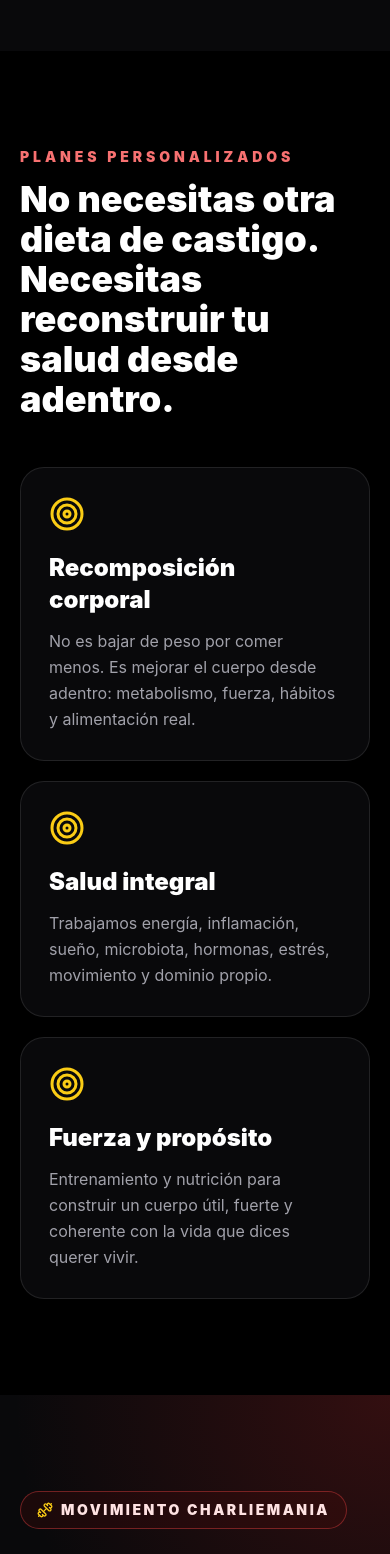
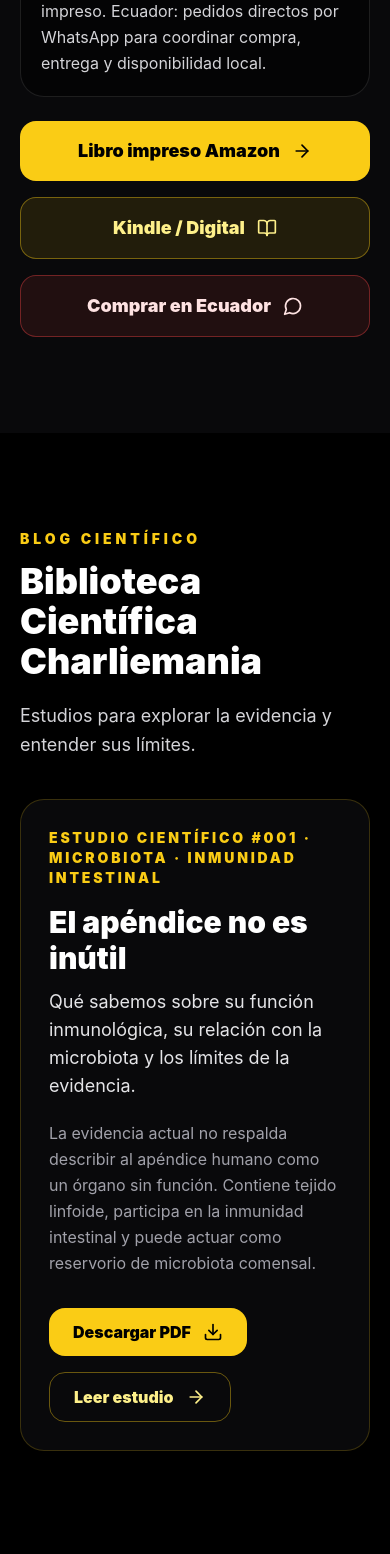
Before and after one commit to creatividadufo-dev/charliemania-web, a React (Vite) app: page / in a window 390 px wide. Shown: the part 7400-8954 px from the top of the page. Built offline with nearby package versions, Linux system fonts and the light colour scheme.

Commit message:
Add scientific library and appendix study PDF

```diff
--- a/src/App.jsx
+++ b/src/App.jsx
@@ -21,6 +21,7 @@ import {
   Youtube,
   LockKeyhole,
   LogOut,
+  Download,
 } from "lucide-react";
 
 const SCANNER_URL = "https://charliemania-scanner-v25.vercel.app/";
@@ -36,6 +37,8 @@ const BOOK_ECUADOR_WHATSAPP_URL =
 const LOGO_URL = "/charliemania-logo.png";
 const PORTRAIT_URL = "/carlos-charliemania-portrait.png";
 const BOOK_COVER_URL = "/cuerpos-que-conquistan-portada.png";
+const STUDY_001_DOWNLOAD_URL =
+  "/descargables/Charliemania_Estudio_Cientifico_001_Apendice.pdf";
 
 // Primera capa de acceso básica en frontend. Este código puede descubrirse al
 // inspeccionar la web y no reemplaza seguridad real con backend/autenticación.
@@ -51,11 +54,25 @@ const movementRoutines = [
   { title: "Rutina 6", youtubeId: "K3CCBL268m0" },
 ];
 
+const scientificStudies = [
+  {
+    number: "Estudio Científico #001",
+    title: "El apéndice no es inútil",
+    subtitle:
+      "Qué sabemos sobre su función inmunológica, su relación con la microbiota y los límites de la evidencia.",
+    summary:
+      "La evidencia actual no respalda describir al apéndice humano como un órgano sin función. Contiene tejido linfoide, participa en la inmunidad intestinal y puede actuar como reservorio de microbiota comensal.",
+    category: "Microbiota · Inmunidad intestinal",
+    downloadUrl: STUDY_001_DOWNLOAD_URL,
+  },
+];
+
 const navItems = [
   "Inicio",
   "Método",
   "Scanner",
   "Libro",
+  "Blog científico",
   "Planes",
   "Movimiento",
   "Sobre mí",
@@ -505,15 +522,94 @@ export default function CharliemaniaWebsite() {
               urgente: tu cuerpo es templo, herramienta de misión y territorio
               de conquista.
             </p>
+            <div className="rounded-3xl border border-white/10 bg-black/50 p-5">
+              <p className="text-sm font-black uppercase tracking-[0.22em] text-yellow-400">
+                Compra del libro
+              </p>
+              <p className="mt-3 leading-relaxed text-zinc-300">
+                Amazon: disponible para lectores internacionales en formato
+                digital e impreso. Ecuador: pedidos directos por WhatsApp para
+                coordinar compra, entrega y disponibilidad local.
+              </p>
+            </div>
+
+            <div className="flex flex-col gap-4 sm:flex-row sm:flex-wrap">
               <a
-              href={WHATSAPP_URL}
+                href={AMAZON_PRINT_URL}
+                target="_blank"
+                rel="noopener noreferrer"
+                className="inline-flex items-center justify-center gap-3 rounded-2xl bg-yellow-400 px-7 py-4 text-lg font-black text-black transition hover:bg-yellow-300"
+              >
+                Libro impreso Amazon
+                <ArrowRight className="h-5 w-5" />
+              </a>
+              <a
+                href={AMAZON_DIGITAL_URL}
                 target="_blank"
                 rel="noopener noreferrer"
                 className="inline-flex items-center justify-center gap-3 rounded-2xl border border-yellow-400/40 bg-yellow-400/10 px-7 py-4 text-lg font-black text-yellow-200 transition hover:bg-yellow-400/20"
               >
-              Quiero información del libro
-              <ArrowRight className="h-5 w-5" />
+                Kindle / Digital
+                <BookOpen className="h-5 w-5" />
               </a>
+              <a
+                href={BOOK_ECUADOR_WHATSAPP_URL}
+                target="_blank"
+                rel="noopener noreferrer"
+                className="inline-flex items-center justify-center gap-3 rounded-2xl border border-red-500/40 bg-red-500/10 px-7 py-4 text-lg font-black text-red-100 transition hover:bg-red-500/20"
+              >
+                Comprar en Ecuador
+                <MessageCircle className="h-5 w-5" />
+              </a>
+            </div>
+          </div>
+        </div>
+      </section>
+
+      <section id="blog-cientifico" className="bg-black px-5 py-24 md:px-8 lg:px-12">
+        <div className="mx-auto max-w-7xl">
+          <p className="text-sm font-black uppercase tracking-[0.28em] text-yellow-400">
+            Blog científico
+          </p>
+          <h2 className="mt-3 text-4xl font-black md:text-6xl">
+            Biblioteca Científica Charliemania
+          </h2>
+          <p className="mt-5 max-w-3xl text-lg leading-relaxed text-zinc-300">
+            Estudios para explorar la evidencia y entender sus límites.
+          </p>
+          <div className="mt-10 grid gap-6">
+            {scientificStudies.map((study) => (
+              <article
+                key={study.number}
+                className="rounded-3xl border border-yellow-400/20 bg-zinc-950 p-7 md:p-10"
+              >
+                <p className="text-sm font-black uppercase tracking-[0.2em] text-yellow-400">
+                  {study.number} · {study.category}
+                </p>
+                <h3 className="mt-4 text-3xl font-black md:text-4xl">{study.title}</h3>
+                <p className="mt-3 text-lg text-zinc-200">{study.subtitle}</p>
+                <p className="mt-5 max-w-4xl leading-relaxed text-zinc-400">
+                  {study.summary}
+                </p>
+                <div className="mt-8 flex flex-wrap gap-4">
+                  <a
+                    href={study.downloadUrl}
+                    download
+                    className="inline-flex items-center justify-center gap-3 rounded-2xl bg-yellow-400 px-6 py-3 font-black text-black transition hover:bg-yellow-300"
+                  >
+                    Descargar PDF <Download className="h-5 w-5" />
+                  </a>
+                  <a
+                    href={study.downloadUrl}
+                    target="_blank"
+                    rel="noopener noreferrer"
+                    className="inline-flex items-center justify-center gap-3 rounded-2xl border border-yellow-400/40 px-6 py-3 font-black text-yellow-200 transition hover:bg-yellow-400/10"
+                  >
+                    Leer estudio <ArrowRight className="h-5 w-5" />
+                  </a>
+                </div>
+              </article>
+            ))}
           </div>
         </div>
       </section>
@@ -738,48 +834,6 @@ export default function CharliemaniaWebsite() {
             propósito.
           </p>
           <div className="flex flex-col justify-center gap-4 sm:flex-row">
-            <div className="rounded-3xl border border-white/10 bg-black/50 p-5">
-  <p className="text-sm font-black uppercase tracking-[0.22em] text-yellow-400">
-    Compra del libro
-  </p>
-  <p className="mt-3 leading-relaxed text-zinc-300">
-    Amazon: disponible para lectores internacionales en formato digital e impreso.
-    Ecuador: pedidos directos por WhatsApp para coordinar compra, entrega y
-    disponibilidad local.
-  </p>
-</div>
-
-<div className="flex flex-col gap-4 sm:flex-row sm:flex-wrap">
-  <a
-    href={AMAZON_PRINT_URL}
-    target="_blank"
-    rel="noopener noreferrer"
-    className="inline-flex items-center justify-center gap-3 rounded-2xl bg-yellow-400 px-7 py-4 text-lg font-black text-black transition hover:bg-yellow-300"
-  >
-    Libro impreso Amazon
-    <ArrowRight className="h-5 w-5" />
-  </a>
-
-  <a
-    href={AMAZON_DIGITAL_URL}
-    target="_blank"
-    rel="noopener noreferrer"
-    className="inline-flex items-center justify-center gap-3 rounded-2xl border border-yellow-400/40 bg-yellow-400/10 px-7 py-4 text-lg font-black text-yellow-200 transition hover:bg-yellow-400/20"
-  >
-    Kindle / Digital
-    <BookOpen className="h-5 w-5" />
-  </a>
-
-  <a
-    href={BOOK_ECUADOR_WHATSAPP_URL}
-    target="_blank"
-    rel="noopener noreferrer"
-    className="inline-flex items-center justify-center gap-3 rounded-2xl border border-red-500/40 bg-red-500/10 px-7 py-4 text-lg font-black text-red-100 transition hover:bg-red-500/20"
-  >
-    Comprar en Ecuador
-    <MessageCircle className="h-5 w-5" />
-  </a>
-</div>
             <a
               href={SCANNER_URL}
               target="_blank"
```
Also changed, not shown: 1 other file (tests, documents, lock files or other folders). Lines whose indentation alone changed are shown as unchanged.
